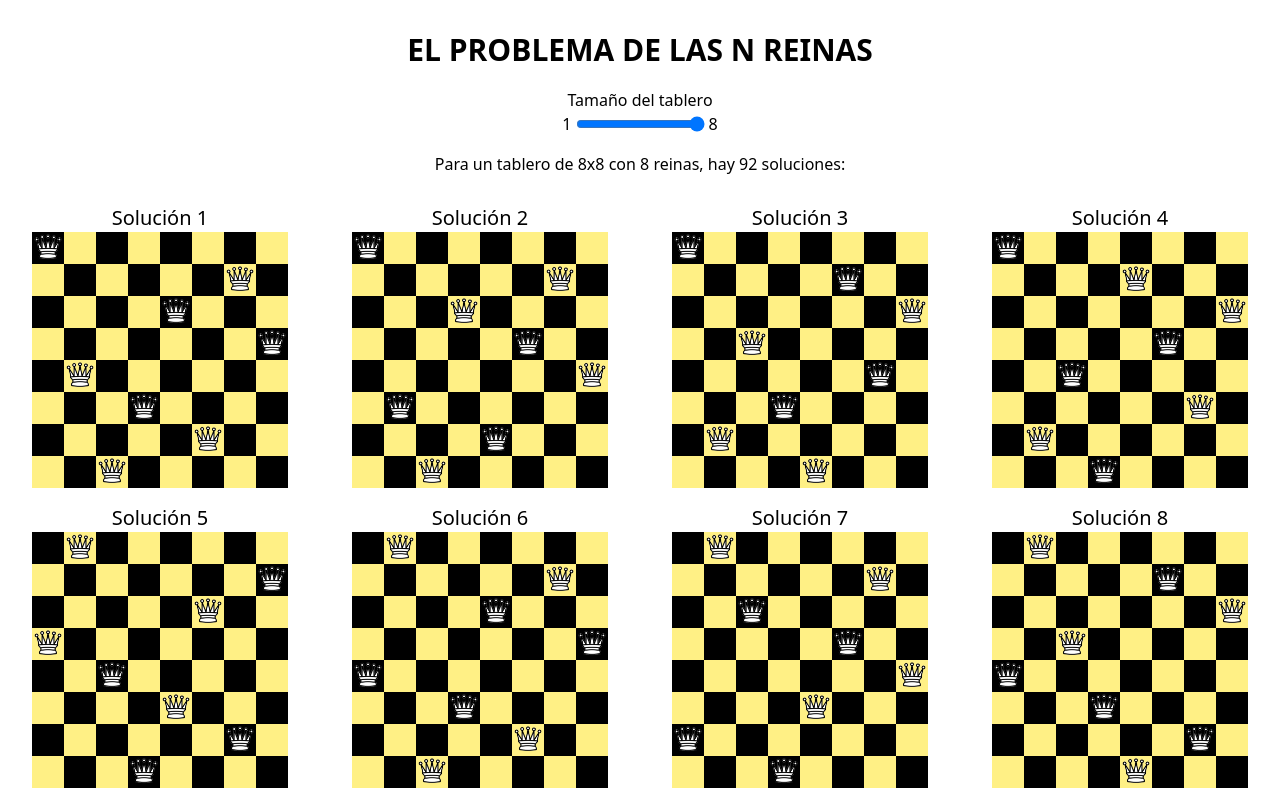
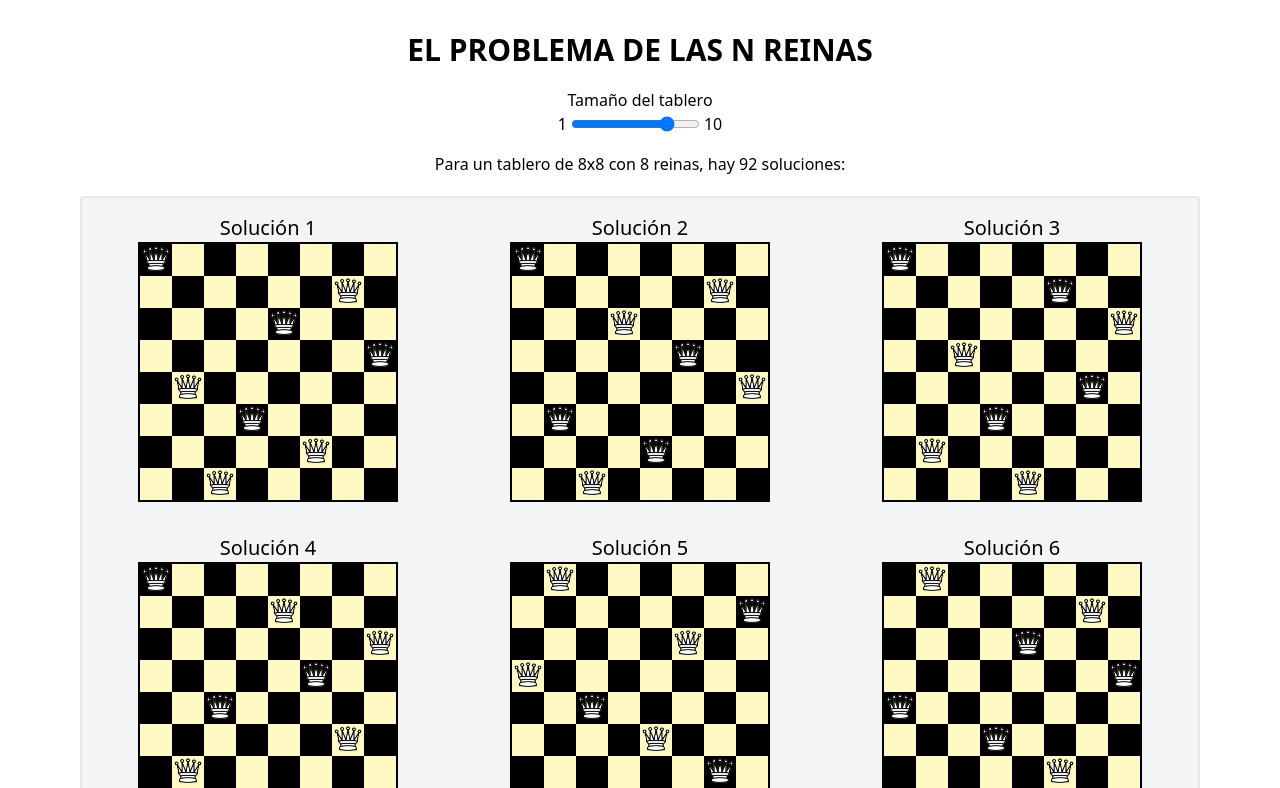
Before and after one commit to lizbh26/n-queens, a React (Vite) app: page / in a window 1280 px wide. Shown: the top 788 px of the page. Built offline with nearby package versions, Linux system fonts and the light colour scheme.

Commit message:
increased maximum queens to 10

```diff
--- a/src/app/components/ChessBoard.tsx
+++ b/src/app/components/ChessBoard.tsx
@@ -2,7 +2,6 @@
 import queen from "@/img/queen.png";
 
 import { Board } from "@/config/constants";
-
 import { useState } from "react";
 
 export interface ChessBoardParams {
@@ -21,12 +20,12 @@ export function ChessBoard({
     selectedQueen !== null ? memoizedBoards[selectedQueen] : [];
 
   return (
-    <div className="block">
+    <div className="block border-2 border-black">
       {createIterableBoard(boardSize).map((row, i) => (
         <div className=" p-0 m-0">
           {row.map((square, j) => (
             <span
-              className={`inline-block h-8 w-8 ${highlightedSquares[i * boardSize + j] ? "bg-blue-500 border-2 border-white" : square === 1 ? "bg-yellow-200 p-px" : "bg-black p-px"}`}
+              className={`inline-block h-8 w-8 ${highlightedSquares[i * boardSize + j] ? "bg-blue-500 border-2 border-white" : square === 1 ? "bg-yellow-100 p-px" : "bg-black p-px"}`}
             >
               {queens.includes(i * boardSize + j) && (
                 <span
--- a/src/app/index.tsx
+++ b/src/app/index.tsx
@@ -24,11 +24,11 @@ function App() {
                 id="input-board"
                 type="range"
                 min={1}
-                max={8}
+                max={10}
                 value={boardSize}
                 onChange={(e) => setBoardSize(Number(e.target.value))}
               />
-              <p>8</p>
+              <p>10</p>
             </span>
           </div>
         </div>
@@ -43,9 +43,9 @@ function App() {
             : "no hay soluciones."}
         </p>
         {solutions.length > 0 && (
-          <div className="grid grid-cols-2 md:grid-cols-3 lg:grid-cols-4">
+          <div className="mx-10 md:mx-16 lg:mx-20 bg-gray-100 border-2 border-gray-200 rounded grid grid-cols-1 md:grid-cols-2 lg:grid-cols-3">
             {solutions.map((solution, i) => (
-              <div className="text-center my-2">
+              <div className="text-center my-4">
                 <h2 className="text-xl">Solución {i + 1}</h2>
                 <div
                   key={solution.toString()}
```
